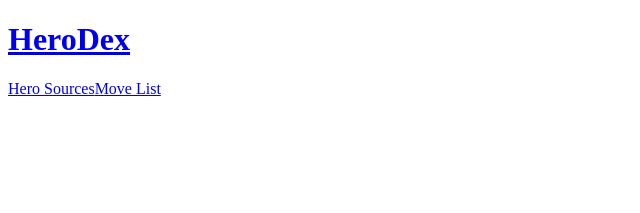
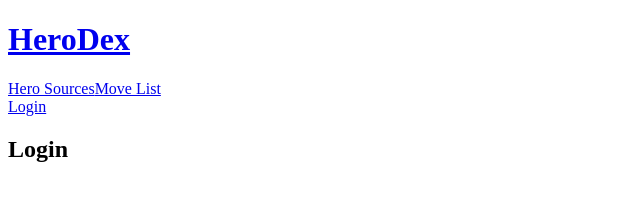
Before and after one commit to hahmed1523/herodex, a React (Create React App) app in the folder frontend/: page /login in a window 1280 px wide. Shown: the top 213 px of the page, without its empty margins (0-640 px from the left). Built offline with nearby package versions, Linux system fonts and the light colour scheme.

Commit message:
Add private routes in frontend

```diff
--- a/frontend/src/App.js
+++ b/frontend/src/App.js
@@ -12,6 +12,8 @@ import MovePage from './pages/moves/movePage.js';
 import CreateMovePage from './pages/moves/createMove.js';
 import CreateCommentsPage from './pages/comments/createComments.js';
 import DeleteCommentPage from './pages/comments/deleteComment.js';
+import LoginPage from './pages/login_reg/login.js';
+import PrivateRoutes from './utils/private_routes.js';
 
 function App() {
   return (
@@ -19,19 +21,24 @@ function App() {
         <Header />
         <Routes>
           <Route path='/' element={<HomePage />} />
+          <Route path='/login' element={<LoginPage />} />
           <Route path='/hero/:id' element={<HeroPage/>} />
-          <Route path='/hero/create' element={<CreateHeroPage />} />
-          <Route path='/hero/update/:id' element={<CreateHeroPage />} />
           <Route path='/heroesfrom' element={<HeroesFromIndexPage />} />
           <Route path='/heroesfrom/:id' element={<HeroesFromPage />} />
-          <Route path='/heroesfrom/create' element={<CreateHeroFromPage />} />
-          <Route path='/heroesfrom/update/:id' element={<CreateHeroFromPage />} />
           <Route path='/moves' element={<MovesIndexPage />} />
           <Route path='/moves/:id' element={<MovePage />} />
-          <Route path='/moves/create' element={<CreateMovePage />} />
-          <Route path='/moves/update/:id' element={<CreateMovePage />} />
-          <Route path='/comments/update/:comment_id' element={<CreateCommentsPage />} />
-          <Route path='/comments/delete/:comment_id' element={<DeleteCommentPage />} />
+
+          <Route element={<PrivateRoutes />}>
+            <Route path='/hero/create' element={<CreateHeroPage />} />
+            <Route path='/hero/update/:id' element={<CreateHeroPage />} />
+            <Route path='/heroesfrom/create' element={<CreateHeroFromPage />} />
+            <Route path='/heroesfrom/update/:id' element={<CreateHeroFromPage />} />
+            <Route path='/moves/create' element={<CreateMovePage />} />
+            <Route path='/moves/update/:id' element={<CreateMovePage />} />
+            <Route path='/comments/update/:comment_id' element={<CreateCommentsPage />} />
+            <Route path='/comments/delete/:comment_id' element={<DeleteCommentPage />} />
+          </Route>
+
 
         </Routes>
     </div>
--- a/frontend/src/components/header.js
+++ b/frontend/src/components/header.js
@@ -9,8 +9,14 @@ const Header = () => {
             </Link>
 
             <nav>
-                <Link to='/heroesfrom'>Hero Sources</Link>
-                <Link to='/moves'>Move List</Link>
+                <section className='links-section'>
+                    <Link to='/heroesfrom'>Hero Sources</Link>
+                    <Link to='/moves'>Move List</Link>
+                </section>
+
+                <section className='login-section'>
+                    <Link to='/login'>Login</Link>
+                </section>
             </nav>
         </header>
     );
--- /dev/null
+++ b/frontend/src/pages/login_reg/login.js
@@ -0,0 +1,13 @@
+import React, {useState, useEffect} from 'react';
+
+const LoginPage = () => {
+
+
+    return (
+        <div className='login-page'>
+            <h2>Login</h2>
+        </div>
+    )
+};
+
+export default LoginPage;
--- /dev/null
+++ b/frontend/src/utils/private_routes.js
@@ -0,0 +1,10 @@
+import { Outlet, Navigate } from "react-router-dom";
+
+const PrivateRoutes = () => {
+    let auth = {'token': false};
+    return(
+        auth.token ? <Outlet/> : <Navigate to="/login" />
+    );
+};
+
+export default PrivateRoutes;
```
Also changed, not shown: 1 other file (tests, documents, lock files or other folders).
